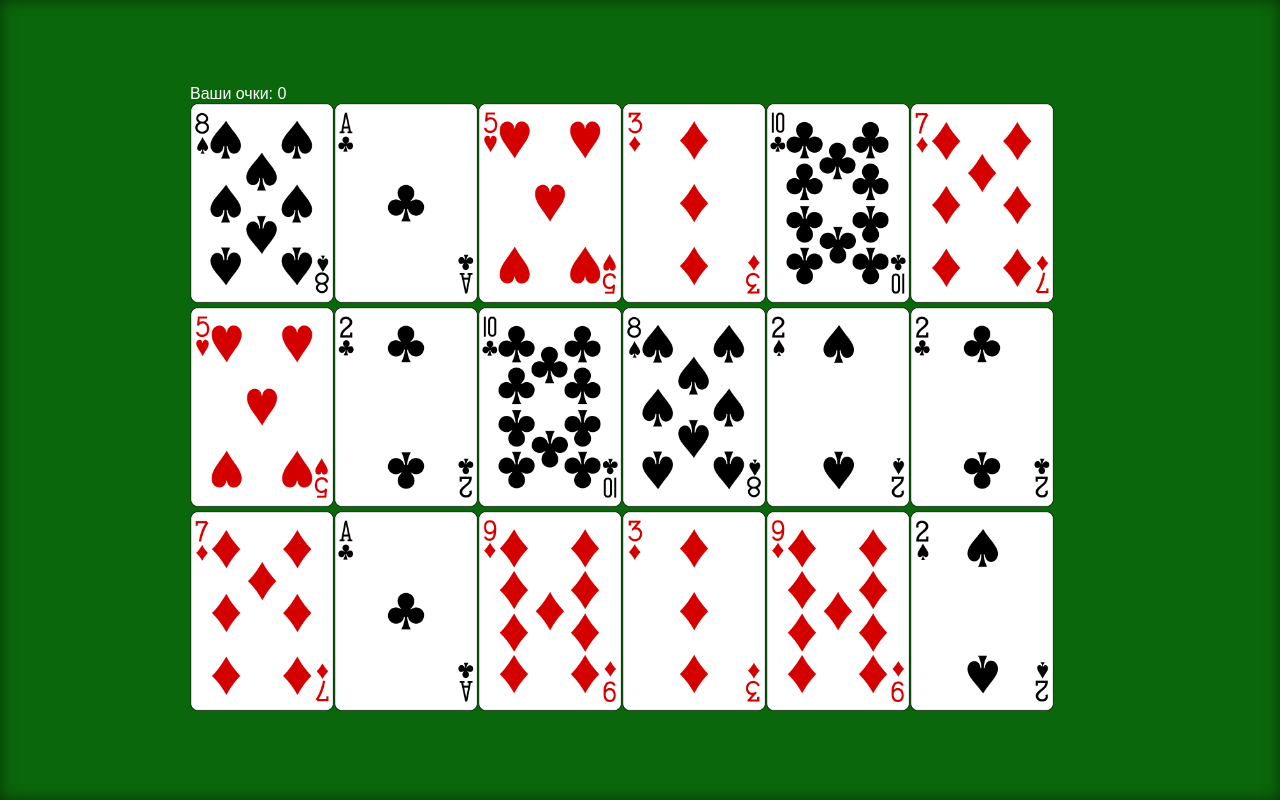
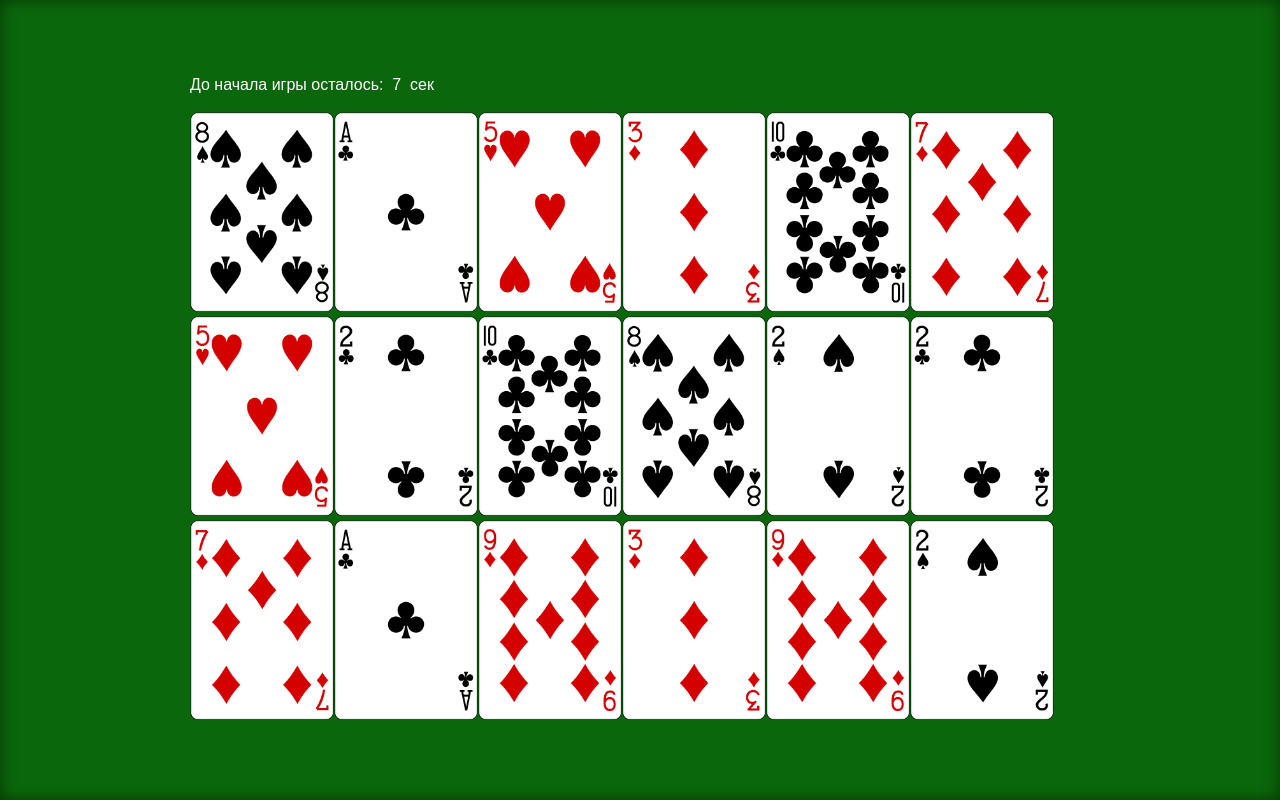
Before and after one commit to xsenia/memory-react, a React (Create React App) app: page / in a window 1280 px wide. Both pictures are taken after a click on the button "Старт". Built offline with nearby package versions, Linux system fonts and the light colour scheme.

Commit message:
with start-timer

```diff
--- a/src/Components/App/App.js
+++ b/src/Components/App/App.js
@@ -21,8 +21,9 @@ class App extends Component {
     };
     const cardsAmount = 9; //9 проверить, чтоб не больше
     const gameFinished = () => this.setState({gameState: 'finished'});
-    const settings = {amount: cardsAmount, timeOut: 5};
+    const settings = {amount: cardsAmount, timeOut: 9};
     this.engine = new Engine(gameFinished, settings);
+    this.settingsTimeout = settings.timeOut;
   }
 
 
@@ -37,9 +38,11 @@ class App extends Component {
     //получить из движка очки и передать в третий экран
     let winScore = this.engine.getWinScore();
 
+
     if (this.state.gameState === GameState.game) {
         return <CardsControl
           engine={this.engine}
+          settingsTimeout={this.settingsTimeout}
         />
     } else if (this.state.gameState === GameState.finished) {
         return (<div id="intro" className="intro">
--- a/src/Components/CardsControl/CardsControl.js
+++ b/src/Components/CardsControl/CardsControl.js
@@ -16,19 +16,21 @@ class CardsControl extends Component {
     this.state = {
       gameCards, //gameCards: gameCards,
       firstCard: null, //просто первая карта в стейте
-      disabled: false
+      disabled: false,
+      memorizeTimer: this.props.settingsTimeout
     };
 
     /*таймер*/
     const finishCallback = this.turnOff;
-    let timeout = 5000;
+    let timeout = 500;
     this.timer = new Timer(finishCallback, timeout);
   }
 
 
   /*----------------переворот карт в начале игры------------------*/
   componentDidMount() {
-    this.timer.start(this.turnOff);
+    //this.timer.start(this.turnOff);
+    this.runMemorizeTimer();
   }
   turnOff = () => {
     const cards = this.state.gameCards;
@@ -39,6 +41,24 @@ class CardsControl extends Component {
     this.setState({gameCards: gameCardsClosed});
   }
   /*----------------//переворот карт в начале игры------------------*/
+
+
+
+  runMemorizeTimer() {
+      let counter = this.state.memorizeTimer;
+      const timer = setInterval(() => {
+          if (counter > 1) {
+              counter--;
+              this.setState({memorizeTimer: counter});
+          }
+          else {
+              clearInterval(timer);
+              this.setState({memorizeTimer: null});
+              this.timer.start(this.turnOff);
+          }
+      }, 1000)
+  }
+
 
 
 
@@ -89,6 +109,16 @@ class CardsControl extends Component {
   }
   /*-----------------------//сравнение карт--------------------------*/
 
+  renderMemorizeTimer() {
+    return (
+      <div>
+        До начала игры осталось:
+        &nbsp;
+        {this.state.memorizeTimer}
+        &nbsp; сек
+      </div>
+    );
+  }
 
 
 
@@ -98,8 +128,12 @@ class CardsControl extends Component {
 
     return (
       <div>
-        <Score score = {score} />
+        {this.state.memorizeTimer != null
+            ? this.renderMemorizeTimer()
+            : <div><Score score = {score} /></div>
+        }
 
+        <br />
         <div className="cardsWrap">
           {this.state.gameCards.map((card, i) =>
               <Card
```
